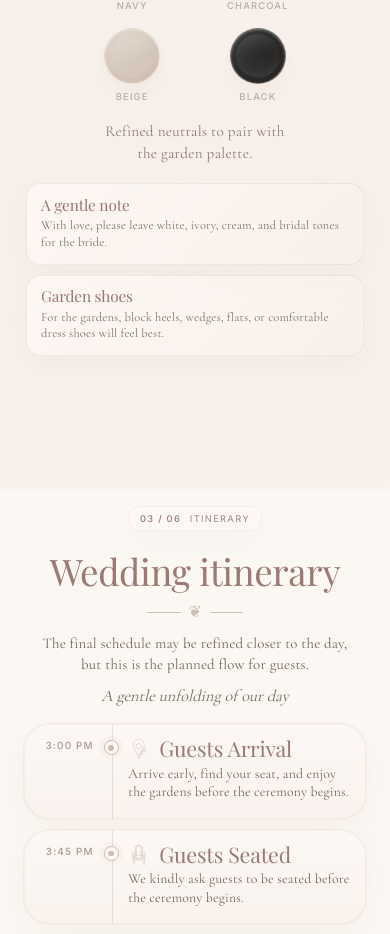
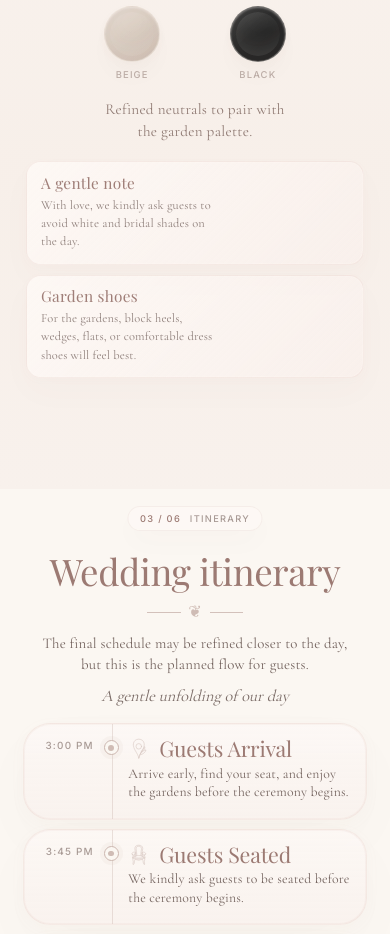
Before and after one commit to as16627-cloud/wedding-website, a Next.js app: page / in a window 390 px wide. Shown: the part 4575-5509 px from the top of the page. Built offline with nearby package versions, Linux system fonts and the light colour scheme.

Commit message:
Soften dress code gentle note

```diff
--- a/app/globals.css
+++ b/app/globals.css
@@ -2990,10 +2990,27 @@ footer > * {
 
   .mobile-editorial-callout {
     padding: 1.28rem;
-    border: 1px solid rgba(232, 207, 200, 0.34);
+    border: 1px solid rgba(232, 207, 200, 0.22);
     border-radius: var(--mobile-card-radius);
-    background: linear-gradient(180deg, rgba(252, 248, 245, 0.88) 0%, rgba(248, 241, 237, 0.82) 100%);
-    box-shadow: var(--mobile-card-shadow), inset 0 0 0 1px rgba(221, 191, 183, 0.13);
+    background:
+      linear-gradient(180deg, rgba(255, 251, 248, 0.78) 0%, rgba(250, 241, 238, 0.64) 100%),
+      var(--atmosphere-paper-grain);
+    box-shadow:
+      0 20px 52px rgba(116, 82, 70, 0.022),
+      0 4px 18px rgba(203, 182, 175, 0.024),
+      inset 0 0 0 1px rgba(255, 248, 244, 0.18);
+  }
+
+  .mobile-editorial-callout .type-card-title {
+    color: rgba(143, 106, 99, 0.86);
+    font-weight: 400;
+    letter-spacing: 0.018em;
+  }
+
+  .mobile-editorial-callout .type-card-body {
+    max-width: 42ch;
+    color: rgba(120, 102, 98, 0.82);
+    line-height: 1.58;
   }
 
   .swatchRow {
@@ -3091,27 +3108,31 @@ footer > * {
 
   #dress-code .dress-code-mobile-note-row {
     padding: 0.78rem 0.88rem 0.82rem;
-    border: 1px solid rgba(220, 188, 178, 0.28);
+    border: 1px solid rgba(220, 188, 178, 0.2);
     border-radius: 0.92rem;
     background:
-      linear-gradient(135deg, rgba(255, 250, 247, 0.72) 0%, rgba(249, 239, 235, 0.48) 100%),
+      linear-gradient(135deg, rgba(255, 251, 248, 0.74) 0%, rgba(250, 240, 237, 0.5) 100%),
       var(--atmosphere-paper-grain);
     box-shadow:
-      0 10px 24px rgba(116, 82, 70, 0.035),
-      inset 0 0 0 1px rgba(255, 248, 244, 0.22);
+      0 14px 34px rgba(116, 82, 70, 0.024),
+      0 2px 9px rgba(203, 182, 175, 0.022),
+      inset 0 0 0 1px rgba(255, 248, 244, 0.18);
   }
 
   #dress-code .dress-code-mobile-note-row .type-card-title {
-    color: rgba(143, 106, 99, 0.9);
+    color: rgba(143, 106, 99, 0.86);
     font-size: 0.96rem;
     line-height: 1.05;
+    font-weight: 400;
+    letter-spacing: 0.018em;
   }
 
   #dress-code .dress-code-mobile-note-row .type-card-body {
-    margin-top: 0.28rem;
-    color: rgba(116, 100, 95, 0.9);
+    max-width: 30ch;
+    margin-top: 0.32rem;
+    color: rgba(120, 102, 98, 0.82);
     font-size: 0.78rem;
-    line-height: 1.34;
+    line-height: 1.46;
   }
 
   #itinerary.mobile-invite-section {
@@ -3868,9 +3889,9 @@ footer > * {
   }
 
   #dress-code .dress-code-mobile-note-row .type-card-body {
-    margin-top: 0.2rem;
-    font-size: 0.7rem;
-    line-height: 1.24;
+    margin-top: 0.24rem;
+    font-size: 0.72rem;
+    line-height: 1.34;
   }
 }
 
--- a/app/page.tsx
+++ b/app/page.tsx
@@ -1709,7 +1709,7 @@ export default function WeddingWebsiteStarter() {
           >
             <h3 className="type-card-title">A gentle note</h3>
             <p className="type-card-body mx-auto mt-3 max-w-[600px]">
-              With love, please leave white, ivory, cream, and bridal tones for the bride.
+              With love, we kindly ask guests to avoid white and bridal shades on the day.
             </p>
 
             <h3 className="type-card-title mt-7">Garden shoes</h3>
@@ -1785,7 +1785,7 @@ export default function WeddingWebsiteStarter() {
                 <div className="dress-code-mobile-note-row">
                   <h3 className="type-card-title">A gentle note</h3>
                   <p className="type-card-body">
-                    With love, please leave white, ivory, cream, and bridal tones for the bride.
+                    With love, we kindly ask guests to avoid white and bridal shades on the day.
                   </p>
                 </div>
 
```
